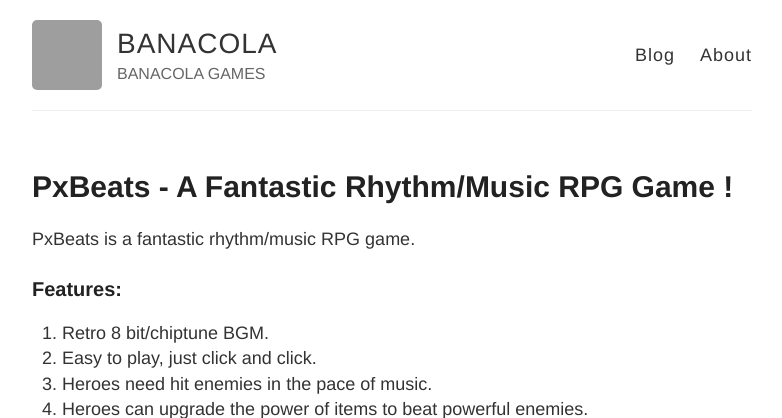
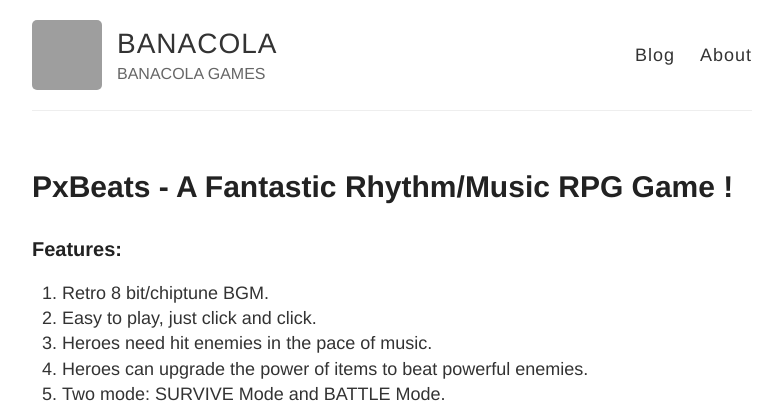
Before and after one commit to banacola/banacola.github.io, a Jekyll site: the page built from _posts/2016-3-21-pxbeats.md, in a window 1280 px wide, cut to the strip 0-418 px from the top of the page. Shown: the whole strip, without its empty margins (248-1030 px from the left). Built offline with Jekyll 4.4.1, drawn with Linux system fonts in a browser that asks for light colours; grey boxes are pictures that could not be loaded.

Commit message:
Updated 2016-3-21-pxbeats.md

```diff
--- a/_posts/2016-3-21-pxbeats.md
+++ b/_posts/2016-3-21-pxbeats.md
@@ -4,8 +4,6 @@ title: "PxBeats - A Fantastic Rhythm/Music RPG Game !"
 published: true
 ---
 
-
-PxBeats is a fantastic rhythm/music RPG game.
 
 ### Features:
 1. Retro 8 bit/chiptune BGM.
```
